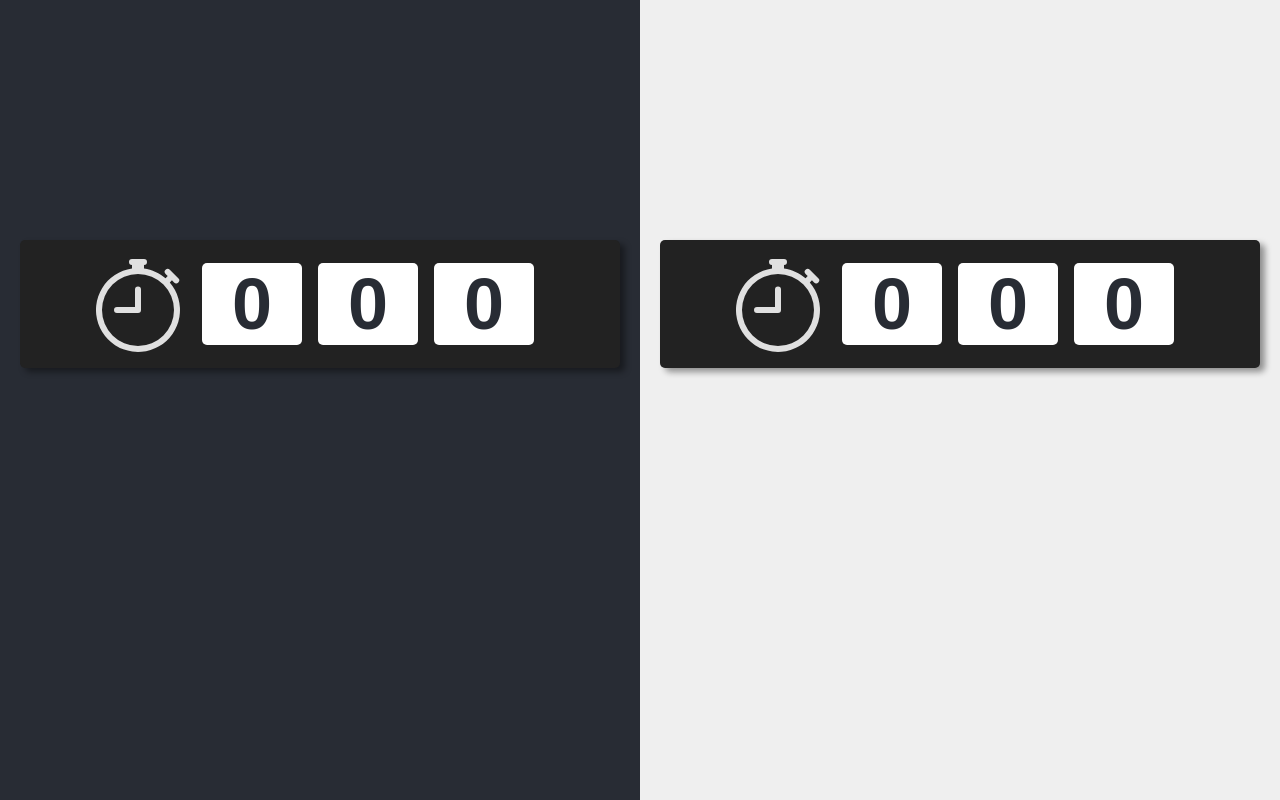
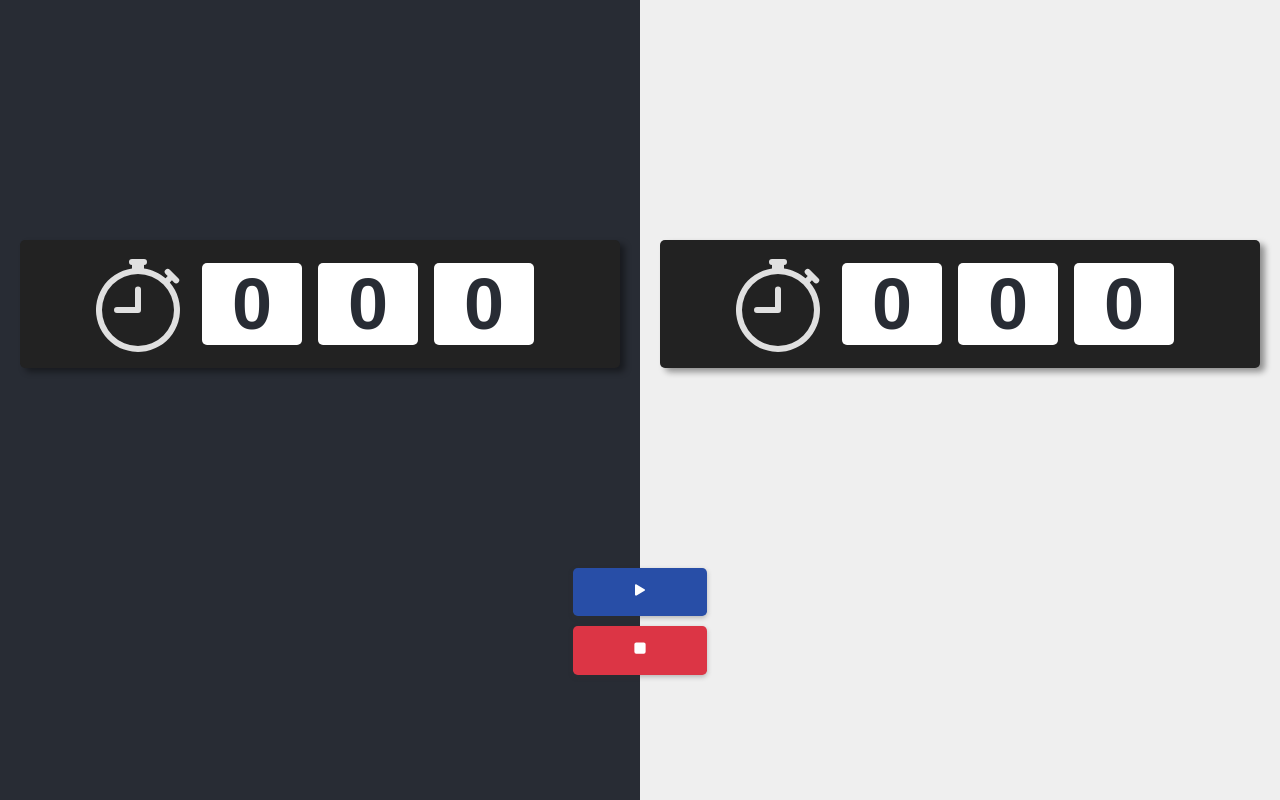
Before and after one commit to MFrikken/howtoplaychessofflinefast, a React (Create React App) app: page / in a window 1280 px wide. Built offline with nearby package versions, Linux system fonts and the light colour scheme.

Commit message:
Adjusted css of .controls and .btn-lg

```diff
--- a/src/App.css
+++ b/src/App.css
@@ -138,18 +138,18 @@ body {
 }
 
 .btn-lg {
-  margin: 0.3125rem 0.15625rem;
-  padding: 0.4375rem 1.5625rem;
+  margin: 0.3125rem 0.35625rem;
+  padding: 0.7375rem 3.5625rem;
   font-size: 20px;
 }
 
 .wrapper {
+  z-index: 9;
   width: 100%;
   height: 100%;
   text-align: center;
   flex-grow: 1;
   position: relative;
-  z-index: 10;
 }
 
 .timers {
@@ -174,10 +174,10 @@ body {
 }
 
 .controls {
-  z-index: 9;
-  background: #61dafb;
-  top: 10px;
-  margin: 0 auto;
+  z-index: 8;
+  bottom: 15%;
+  left: 40%;
   display: inline-block;
-  width: 50%;
+  width: 20%;
+  position: fixed;
 }
```
